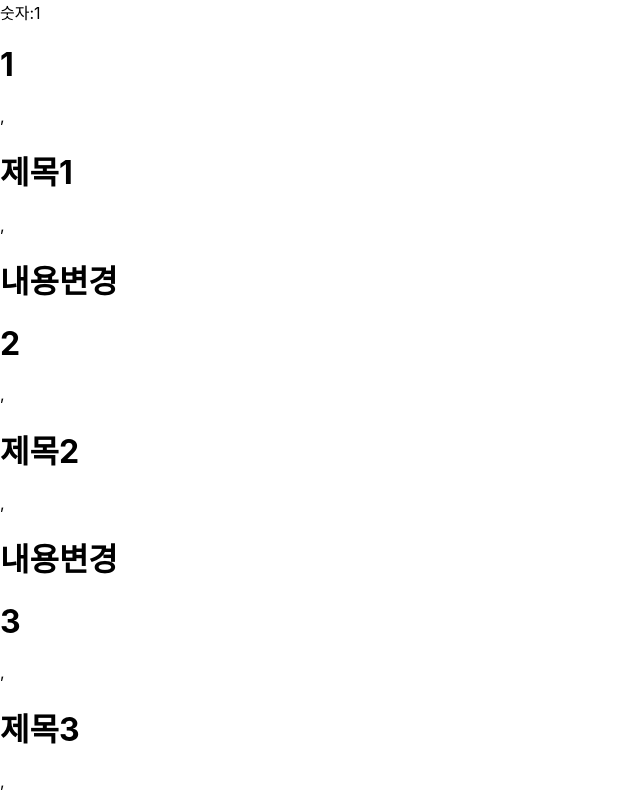
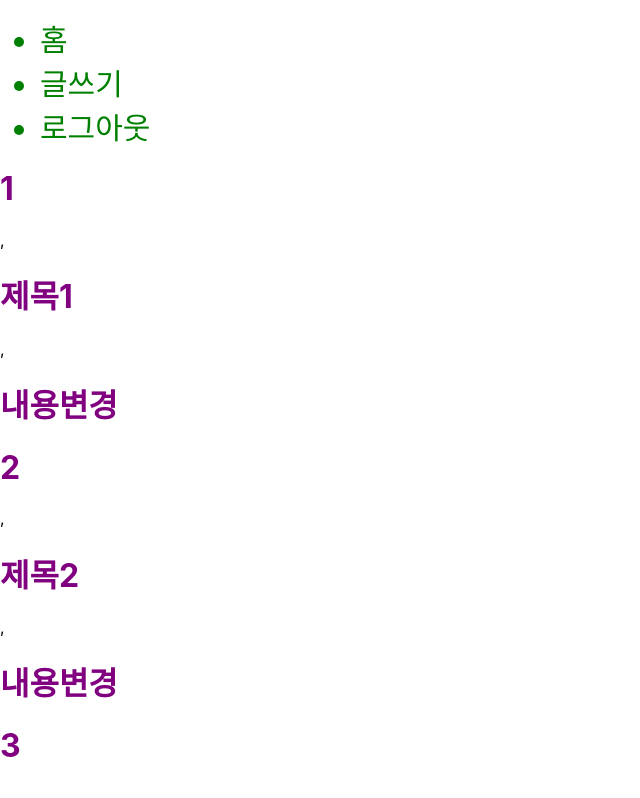
Before and after one commit to p4rksk/React_study, a React (Create React App) app: page / in a window 1280 px wide. Shown: the top 798 px of the page, without its empty margins (0-640 px from the left). Built offline with nearby package versions, Linux system fonts and the light colour scheme.

Commit message:
Feat: styled-components

```diff
--- a/package.json
+++ b/package.json
@@ -7,9 +7,12 @@
     "@testing-library/jest-dom": "^6.6.3",
     "@testing-library/react": "^16.3.0",
     "@testing-library/user-event": "^13.5.0",
+    "components": "^0.1.0",
     "react": "^19.1.0",
     "react-dom": "^19.1.0",
     "react-scripts": "5.0.1",
+    "styled": "^1.0.0",
+    "styled-components": "^6.1.19",
     "web-vitals": "^2.1.4"
   },
   "scripts": {
--- a/src/App.css
+++ b/src/App.css
@@ -35,4 +35,9 @@
   to {
     transform: rotate(360deg);
   }
+
 }
+
+h1 {
+  color: purple;
+}
--- a/src/App.js
+++ b/src/App.js
@@ -1,13 +1,5 @@
-import logo from './logo.svg';
 import './App.css';
-
-let num = 1;
-
-let a = {1: "이름", 2: "나이", 3: "생년월일"};
-
-let b = {...a, 4: "휴대폰번호"};
-
-
+import Header from './components/Header';
 
 
 const postList =[
@@ -26,7 +18,7 @@
 function App() {
   return (
     <div>
-      <div>숫자:{num}</div>
+      <Header/>
       {post.map((i) => (
       <div>
         <h1>{i.id}</h1>,
--- /dev/null
+++ b/src/components/Header.js
@@ -0,0 +1,21 @@
+import React from 'react';
+import styled from 'styled-components';
+
+const MyLi = styled.li`
+color: green;
+font-size: 30px;
+`
+
+function Header(props) {
+    return (
+        <div>
+            <ul>
+                <MyLi>홈</MyLi>
+                <MyLi>글쓰기</MyLi>
+                <MyLi>로그아웃</MyLi>
+            </ul>
+        </div>
+    );
+}
+
+export default Header;
```
Also changed, not shown: 1 other file (tests, documents, lock files or other folders).
